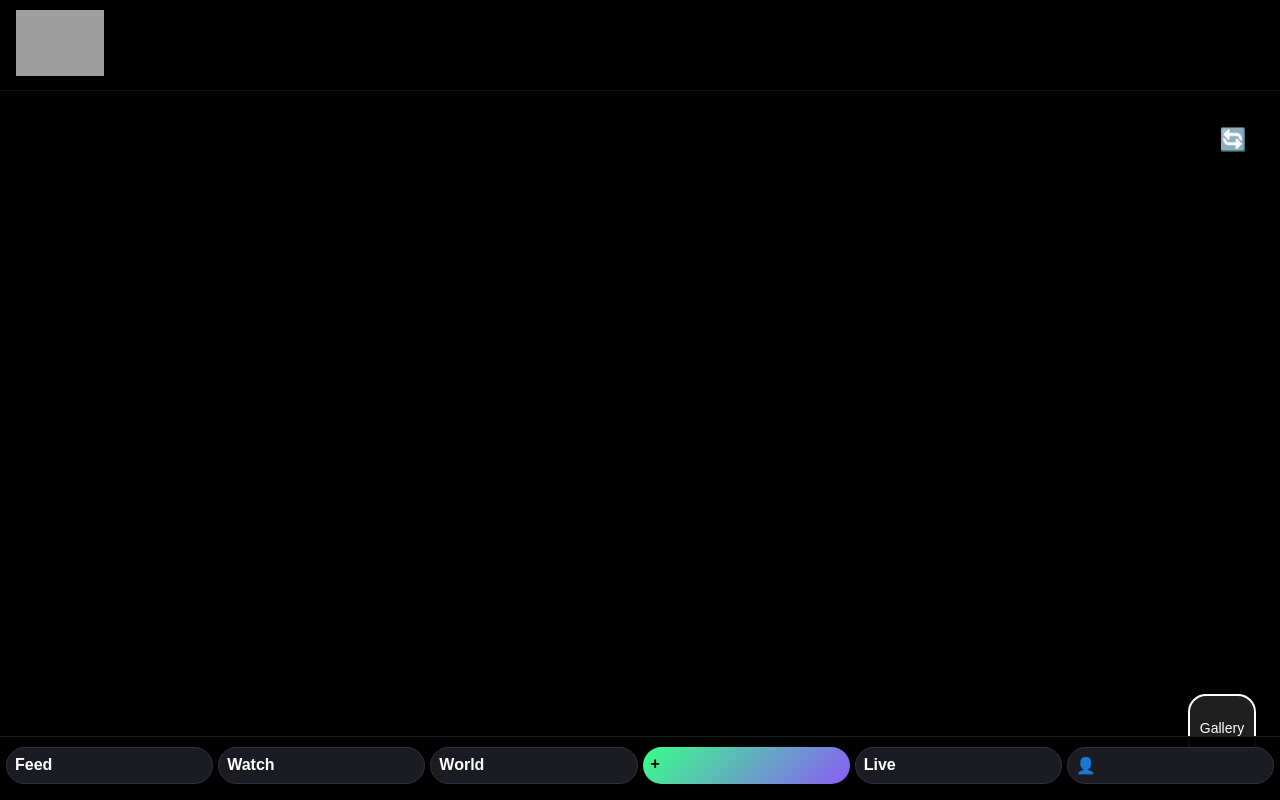
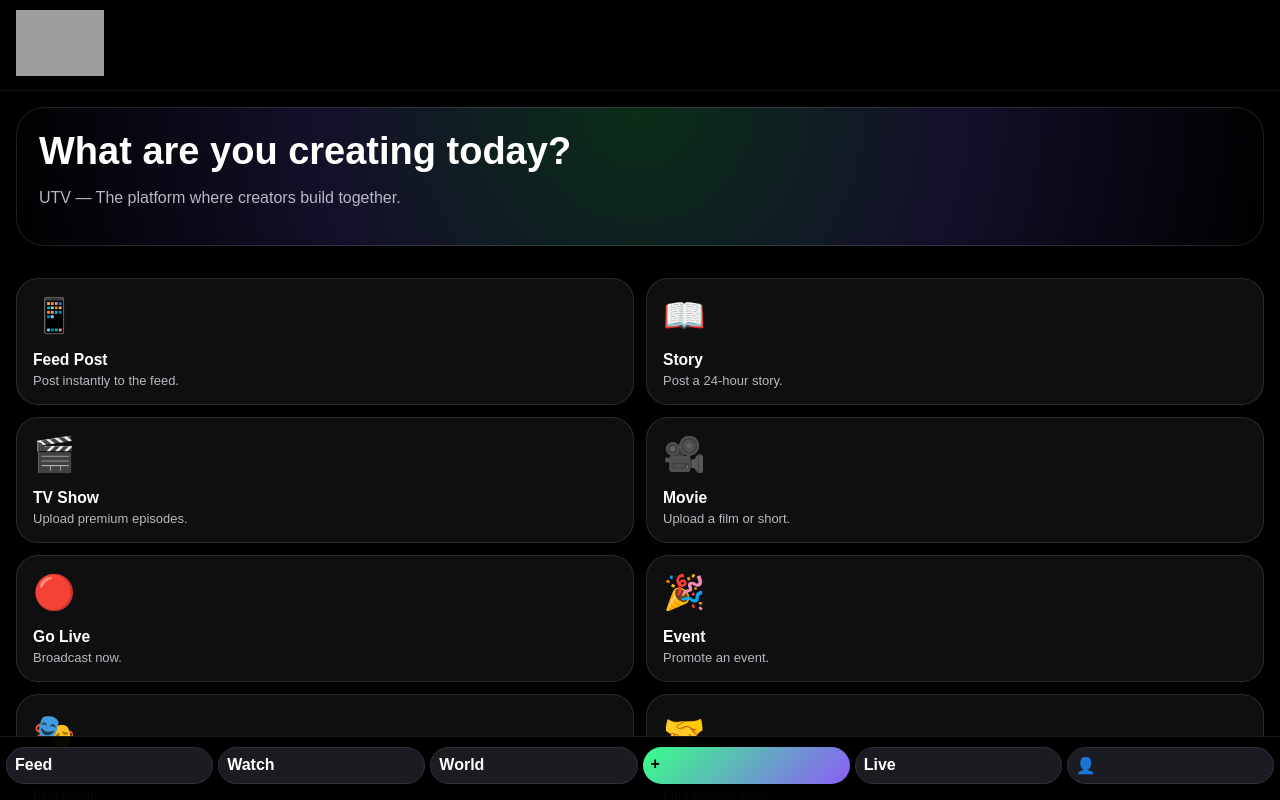
Before and after one commit to luchibagz-prog/utv-network-app, a Next.js app: page /submit in a window 1280 px wide. Shown: the top 800 px of the page. Built offline with nearby package versions, Linux system fonts and the light colour scheme; no server answers; grey boxes are pictures that could not be loaded.

Commit message:
Build UTV Create Hub

```diff
--- a/app/submit/page.tsx
+++ b/app/submit/page.tsx
@@ -5,12 +5,27 @@ import { useRouter } from "next/navigation";
 import UTVNav from "../components/UTVNav";
 import { supabase } from "../../lib/supabaseClient";
 
+const createOptions = [
+  { title: "Feed Post", icon: "📱", desc: "Post instantly to the feed.", type: "feed" },
+  { title: "Story", icon: "📖", desc: "Post a 24-hour story.", type: "story" },
+  { title: "TV Show", icon: "🎬", desc: "Upload premium episodes.", type: "show" },
+  { title: "Movie", icon: "🎥", desc: "Upload a film or short.", type: "movie" },
+  { title: "Go Live", icon: "🔴", desc: "Broadcast now.", route: "/live-room" },
+  { title: "Event", icon: "🎉", desc: "Promote an event.", route: "/events/new" },
+  { title: "Casting", icon: "🎭", desc: "Find talent.", route: "/casting/new" },
+  { title: "Build Together", icon: "🤝", desc: "Find collaborators.", route: "/collabs/new" },
+  { title: "Podcast", icon: "🎤", desc: "Upload a podcast show.", type: "podcast" },
+  { title: "Music Video", icon: "🎵", desc: "Drop a music video.", type: "music" },
+  { title: "Sports", icon: "🏀", desc: "Post sports content.", type: "sports" },
+  { title: "Comedy", icon: "😂", desc: "Post skits or comedy.", type: "comedy" },
+];
+
 export default function SubmitPage() {
   const router = useRouter();
-
   const videoRef = useRef<HTMLVideoElement | null>(null);
   const streamRef = useRef<MediaStream | null>(null);
 
+  const [mode, setMode] = useState("hub");
   const [file, setFile] = useState<File | null>(null);
   const [preview, setPreview] = useState("");
   const [title, setTitle] = useState("");
@@ -19,26 +34,20 @@ export default function SubmitPage() {
   const [category, setCategory] = useState("Feed");
   const [posting, setPosting] = useState(false);
   const [message, setMessage] = useState("");
-  const [cameraFacing, setCameraFacing] = useState<"user" | "environment">("environment");
 
   useEffect(() => {
-    startCamera(cameraFacing);
+    const params = new URLSearchParams(window.location.search);
+    const type = params.get("type");
 
-    return () => {
-      stopCamera();
-    };
+    if (type) startCreate(type);
   }, []);
 
-  async function startCamera(facing: "user" | "environment") {
+  async function startCamera() {
     try {
       stopCamera();
 
       const stream = await navigator.mediaDevices.getUserMedia({
-        video: {
-          facingMode: facing,
-          width: { ideal: 1920 },
-          height: { ideal: 1080 },
-        },
+        video: { facingMode: "environment", width: { ideal: 1920 }, height: { ideal: 1080 } },
         audio: true,
       });
 
@@ -58,18 +67,32 @@ export default function SubmitPage() {
     streamRef.current = null;
   }
 
-  function flipCamera() {
-    const next = cameraFacing === "user" ? "environment" : "user";
-    setCameraFacing(next);
-    startCamera(next);
+  function startCreate(type: string) {
+    const map: Record<string, string> = {
+      feed: "Feed",
+      story: "Story",
+      show: "Show",
+      movie: "Movie",
+      podcast: "Podcast",
+      music: "Music",
+      sports: "Sports",
+      comedy: "Comedy",
+    };
+
+    setCategory(map[type] || "Feed");
+    setVisibility(type === "story" ? "story" : "feed");
+    setMode("camera");
+
+    setTimeout(() => startCamera(), 200);
   }
 
-  function onPickFile(e: React.ChangeEvent<HTMLInputElement>) {
+  function pickFile(e: React.ChangeEvent<HTMLInputElement>) {
     const picked = e.target.files?.[0];
     if (!picked) return;
 
     setFile(picked);
     setPreview(URL.createObjectURL(picked));
+    stopCamera();
   }
 
   async function postToUTV() {
@@ -89,7 +112,7 @@ export default function SubmitPage() {
     }
 
     const userEmail = data.user.email || "";
-    const fileName = `${Date.now()}-${file.name}`;
+    const fileName = `${Date.now()}-${file.name.replaceAll(" ", "-").toLowerCase()}`;
 
     const { error: uploadError } = await supabase.storage
       .from("uploads")
@@ -101,9 +124,7 @@ export default function SubmitPage() {
       return;
     }
 
-    const fileUrl =
-      supabase.storage.from("uploads").getPublicUrl(fileName).data.publicUrl;
-
+    const fileUrl = supabase.storage.from("uploads").getPublicUrl(fileName).data.publicUrl;
     const isVideo = file.type.startsWith("video");
 
     if (visibility === "story") {
@@ -125,19 +146,19 @@ export default function SubmitPage() {
       return;
     }
 
-    const premiumContent = ["Show", "Movie", "Podcast", "Live Event"];
+    const premium = ["Show", "Movie", "Podcast", "Live Event"];
 
     const { error } = await supabase.from("uploads").insert({
-      title,
+      title: title || "UTV Post",
       description: caption,
       category,
       creator_email: userEmail,
       video_url: isVideo ? fileUrl : "",
-      thumbnail_url: !isVideo ? fileUrl : "",
+      thumbnail_url: isVideo ? "" : fileUrl,
       visibility,
       content_type: category,
-      needs_approval: premiumContent.includes(category),
-      approved: !premiumContent.includes(category),
+      needs_approval: premium.includes(category),
+      approved: !premium.includes(category),
     });
 
     setPosting(false);
@@ -147,7 +168,59 @@ export default function SubmitPage() {
       return;
     }
 
-    router.push(visibility === "feed" ? "/feed" : "/profile");
+    router.push(visibility === "profile" ? "/profile" : "/feed");
+  }
+
+  if (mode === "hub") {
+    return (
+      <main style={{ minHeight: "100vh", background: "#000", paddingBottom: 120 }}>
+        <UTVNav />
+
+        <section
+          style={{
+            margin: 16,
+            padding: 22,
+            borderRadius: 28,
+            background:
+              "radial-gradient(circle at top, rgba(57,255,136,.18), rgba(123,97,255,.16), rgba(0,0,0,.95))",
+            border: "1px solid rgba(255,255,255,.12)",
+          }}
+        >
+          <h1 style={{ fontSize: 38, margin: 0 }}>What are you creating today?</h1>
+          <p style={{ color: "var(--muted)" }}>
+            UTV — The platform where creators build together.
+          </p>
+        </section>
+
+        <section
+          style={{
+            display: "grid",
+            gridTemplateColumns: "repeat(2, 1fr)",
+            gap: 12,
+            padding: 16,
+          }}
+        >
+          {createOptions.map((item) => (
+            <button
+              key={item.title}
+              onClick={() => item.route ? router.push(item.route) : startCreate(item.type || "feed")}
+              style={{
+                border: "1px solid rgba(255,255,255,.12)",
+                borderRadius: 22,
+                padding: 16,
+                background: "rgba(255,255,255,.06)",
+                color: "white",
+                textAlign: "left",
+              }}
+            >
+              <div style={{ fontSize: 34 }}>{item.icon}</div>
+              <h3 style={{ marginBottom: 4 }}>{item.title}</h3>
+              <p style={{ margin: 0, color: "var(--muted)", fontSize: 13 }}>{item.desc}</p>
+            </button>
+          ))}
+        </section>
+      </main>
+    );
   }
 
   if (!preview) {
@@ -155,40 +228,23 @@ export default function SubmitPage() {
       <main style={{ minHeight: "100vh", background: "#000" }}>
         <UTVNav />
 
-        <section
-          style={{
-            position: "relative",
-            height: "calc(100vh - 95px)",
-          }}
-        >
-          <video
-            ref={videoRef}
-            autoPlay
-            playsInline
-            muted
-            style={{
-              width: "100%",
-              height: "100%",
-              objectFit: "cover",
-            }}
-          />
+        <section style={{ position: "relative", height: "calc(100vh - 95px)" }}>
+          <video ref={videoRef} autoPlay playsInline muted style={{ width: "100%", height: "100%", objectFit: "cover" }} />
 
           <button
-            onClick={flipCamera}
+            onClick={() => setMode("hub")}
             style={{
               position: "absolute",
-              top: 22,
-              right: 20,
-              width: 54,
-              height: 54,
-              borderRadius: "50%",
+              top: 20,
+              left: 20,
               border: "none",
-              background: "rgba(0,0,0,0.55)",
+              borderRadius: 999,
+              padding: "10px 14px",
+              background: "rgba(0,0,0,.6)",
               color: "white",
-              fontSize: 22,
             }}
           >
-            🔄
+            Back
           </button>
 
           <label
@@ -196,25 +252,18 @@ export default function SubmitPage() {
               position: "absolute",
               bottom: 34,
               right: 24,
-              width: 68,
-              height: 68,
-              borderRadius: 18,
-              overflow: "hidden",
+              width: 76,
+              height: 76,
+              borderRadius: 20,
               border: "2px solid white",
-              background: "rgba(255,255,255,0.12)",
+              background: "rgba(255,255,255,.14)",
               display: "grid",
               placeItems: "center",
               color: "white",
-              fontSize: 14,
             }}
           >
             Gallery
-            <input
-              hidden
-              type="file"
-              accept="image/*,video/*"
-              onChange={onPickFile}
-            />
+            <input hidden type="file" accept="image/*,video/*" onChange={pickFile} />
           </label>
         </section>
       </main>
@@ -222,48 +271,14 @@ export default function SubmitPage() {
   }
 
   return (
-    <section
-      style={{
-        position: "fixed",
-        inset: 0,
-        zIndex: 200,
-        background: "#000",
-        overflowY: "auto",
-        padding: "20px 16px 120px",
-      }}
-    >
+    <section style={{ position: "fixed", inset: 0, zIndex: 200, background: "#000", overflowY: "auto", padding: "20px 16px 120px" }}>
       {file?.type.startsWith("video") ? (
-        <video
-          src={preview}
-          controls
-          playsInline
-          style={{
-            width: "100%",
-            height: "62vh",
-            objectFit: "cover",
-            borderRadius: 22,
-            background: "#000",
-          }}
-        />
+        <video src={preview} controls playsInline style={{ width: "100%", height: "62vh", objectFit: "cover", borderRadius: 22, background: "#000" }} />
       ) : (
-        <img
-          src={preview}
-          alt="Preview"
-          style={{
-            width: "100%",
-            height: "62vh",
-            objectFit: "cover",
-            borderRadius: 22,
-          }}
-        />
+        <img src={preview} alt="Preview" style={{ width: "100%", height: "62vh", objectFit: "cover", borderRadius: 22 }} />
       )}
 
-      <input
-        className="input"
-        placeholder="Add title"
-        value={title}
-        onChange={(e) => setTitle(e.target.value)}
-      />
+      <input className="input" placeholder="Add title" value={title} onChange={(e) => setTitle(e.target.value)} />
 
       <textarea
         className="input"
@@ -273,21 +288,13 @@ export default function SubmitPage() {
         style={{ minHeight: 110 }}
       />
 
-      <select
-        className="input"
-        value={visibility}
-        onChange={(e) => setVisibility(e.target.value)}
-      >
+      <select className="input" value={visibility} onChange={(e) => setVisibility(e.target.value)}>
         <option value="story">Story</option>
         <option value="feed">Feed</option>
-        <option value="profile">Profile Wall</option>
+        <option value="profile">Profile</option>
       </select>
 
-      <select
-        className="input"
-        value={category}
-        onChange={(e) => setCategory(e.target.value)}
-      >
+      <select className="input" value={category} onChange={(e) => setCategory(e.target.value)}>
         <option>Feed</option>
         <option>Music</option>
         <option>Comedy</option>
@@ -302,12 +309,7 @@ export default function SubmitPage() {
         <option>Movie</option>
       </select>
 
-      <button
-        className="btn"
-        onClick={postToUTV}
-        disabled={posting}
-        style={{ width: "100%", marginTop: 14 }}
-      >
+      <button className="btn" onClick={postToUTV} disabled={posting} style={{ width: "100%", marginTop: 14 }}>
         {posting ? "Posting..." : "Share to UTV"}
       </button>
 
@@ -316,7 +318,7 @@ export default function SubmitPage() {
         onClick={() => {
           setFile(null);
           setPreview("");
-          startCamera(cameraFacing);
+          startCamera();
         }}
         style={{ width: "100%", marginTop: 12 }}
       >
```
